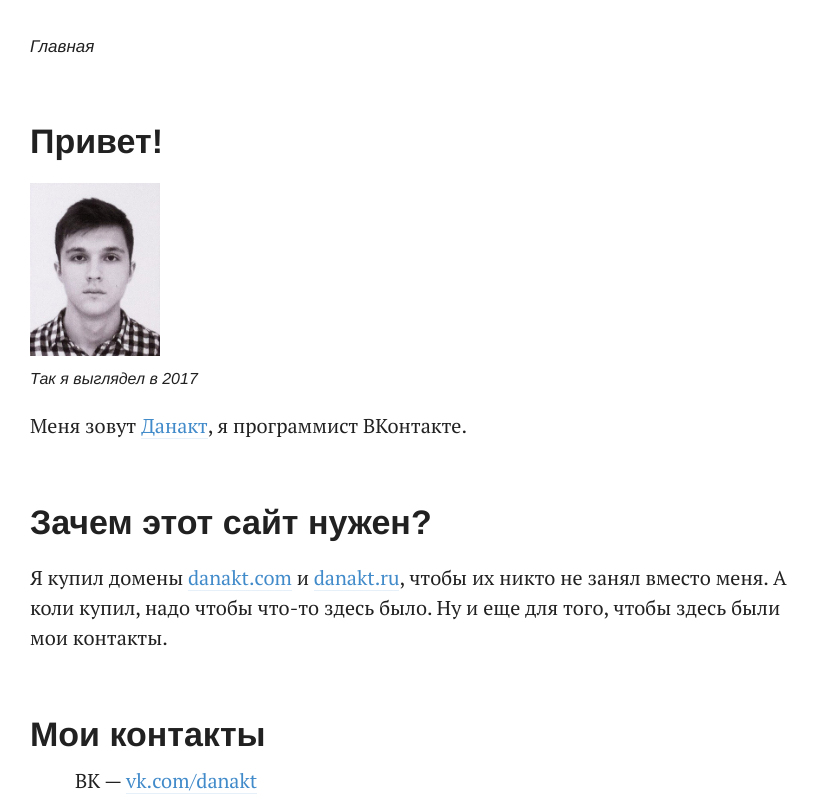
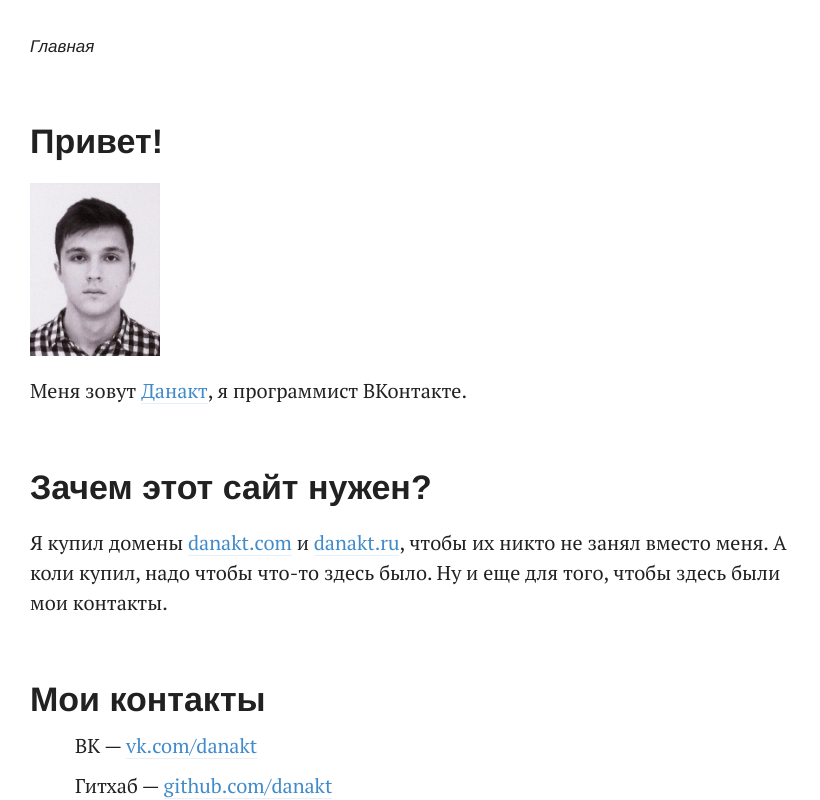
Before and after one commit to danakt/danakt.github.io, a Next.js app: page / in a window 1280 px wide. Shown: the top 800 px of the page, without its empty margins (0-820 px from the left). Built offline with nearby package versions, Linux system fonts and the light colour scheme.

Commit message:
Remove photo desc

```diff
--- a/components/Me.tsx
+++ b/components/Me.tsx
@@ -8,7 +8,7 @@ export const Photo = styled.img`
 
 export const Me = () => (
   <>
-    <Photo src="/me2016.jpg" alt="Так я выглядел в 2017" />
-    <em>Так я выглядел в 2017</em>
+    <Photo src="/me2016.jpg" alt="2017" />
+    {/* <em>Так я выглядел в 2017</em> */}
   </>
 );
```
